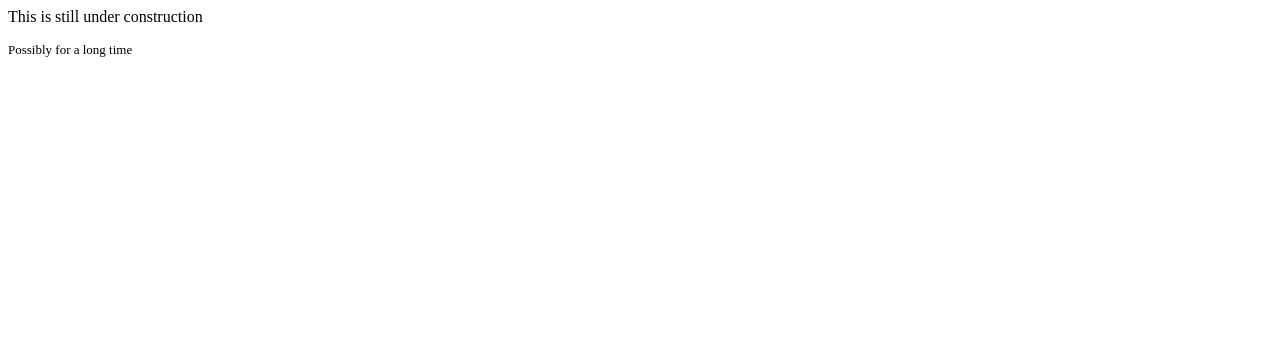
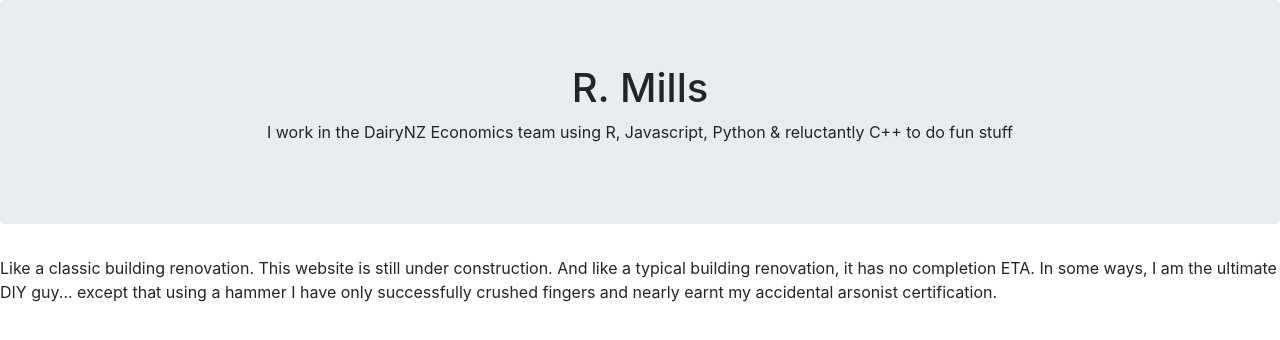
Before and after one commit to millzyr/millzyr.github.io, a plain HTML site: page index.html in a window 1280 px wide. Drawn offline with nearby package versions, Linux system fonts and the light colour scheme.

Commit message:
Updated index.html
Under construction was getting a little old. Now, it is barely constructed.

```diff
--- a/index.html
+++ b/index.html
@@ -1,3 +1,20 @@
-<p> This is still under construction </p>
-
-<font size = "2"> Possibly for a long time </font>
+<!DOCTYPE html>
+<html lang="en">
+<head>
+  <title>Millzy R - The Github equivalent of a house renovation</title>
+  <meta charset="utf-8">
+  <meta name="viewport" content="width=device-width, initial-scale=1">
+  <link rel="stylesheet" href="https://cdn.jsdelivr.net/npm/bootstrap@4.6.1/dist/css/bootstrap.min.css">
+  <script src="https://cdn.jsdelivr.net/npm/jquery@3.6.0/dist/jquery.slim.min.js"></script>
+  <script src="https://cdn.jsdelivr.net/npm/popper.js@1.16.1/dist/umd/popper.min.js"></script>
+  <script src="https://cdn.jsdelivr.net/npm/bootstrap@4.6.1/dist/js/bootstrap.bundle.min.js"></script>
+</head>
+<body>
+<div class="jumbotron text-center">
+  <h1>R. Mills</h1>
+  <p>I work in the DairyNZ Economics team using R, Javascript, Python & reluctantly C++ to do fun stuff</p>
+</div>
+<p>
+  Like a classic building renovation. This website is still under construction. And like a typical building renovation, it has no completion ETA. In some ways, I am the
+  ultimate DIY guy... except that using a hammer I have only successfully crushed fingers and nearly earnt my accidental arsonist certification.
+  </p>
```
